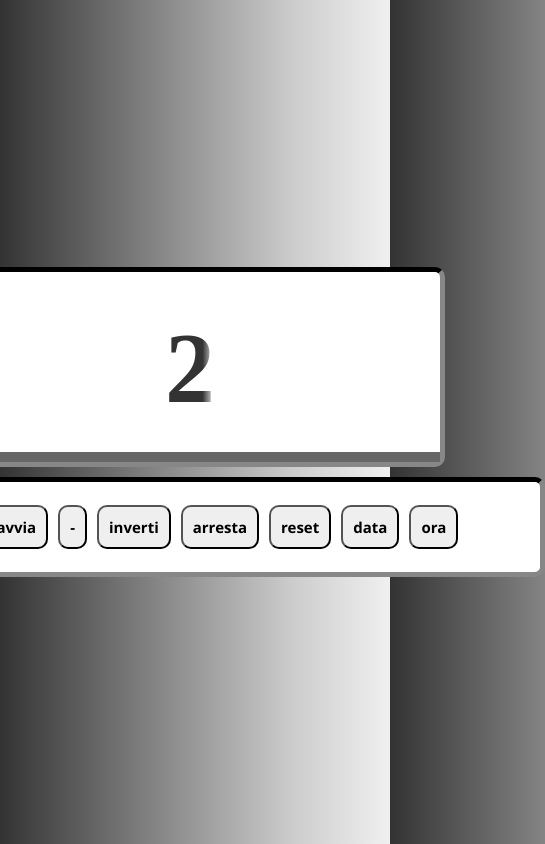
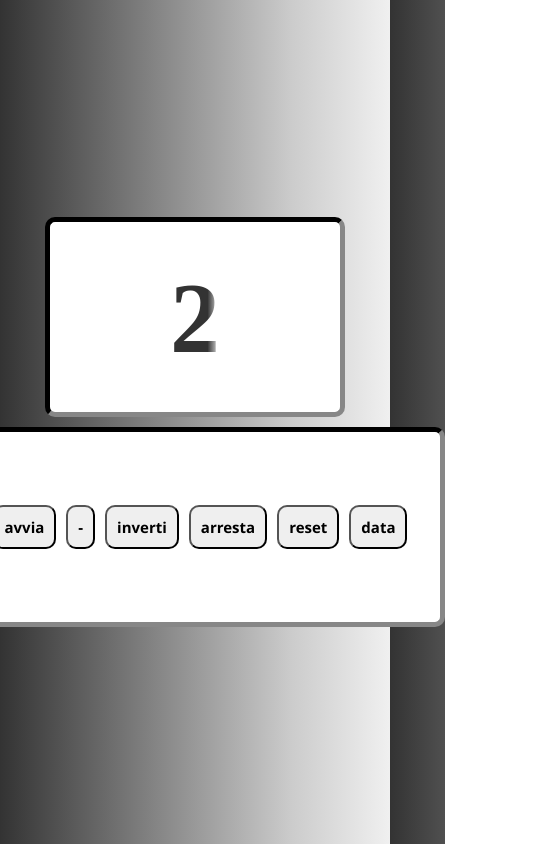
Before and after one commit to gbldmn/il-contatore, a plain HTML site: page index.html in a window 390 px wide. Both pictures are taken after a click on the button "avvia". Shown: the whole page, 545 px wide, since content can reach past the window. Drawn offline with Linux system fonts and the light colour scheme.

Commit message:
aggiunta media query fine esercizio

```diff
--- a/file.css/style.css
+++ b/file.css/style.css
@@ -52,11 +52,7 @@ border-radius: 50px;
 font-weight: bolder;
 font-size: 15px;
 }
-.blocchetto {
-    width: 100%;
-    height: 10px;
-    background-color: #666;
-}
+
 .dd {
     display: flex;
     flex-direction: column;
@@ -77,10 +73,26 @@ font-size: 15px;
     align-items: center;
     justify-content: center;
     }
-    .dd1 {
-        display: flex;
-        flex-direction: column;
-        align-items: end;
-        position: relative;
-        justify-content: end;
+.blocchetto {
+    width: 100%;
+    height: 10px;
+    background-color: #666;
+}
+
+@media only screen and (max-width: 730px){
+
+    .bottoni {
+        width: 500px;
+        height: 200px;
     }
+    .counter {
+        width: 300px;
+    }
+    .circle1 {
+        display: none;
+    }
+    .ora {
+        display: none;
+    }
+
+}
--- a/index.html
+++ b/index.html
@@ -7,19 +7,19 @@
     <title>Document</title>
 </head>
 <body>
-    <div class="counter dd ">
+    <div class="counter dd " id="counter">
         <h1 class="boer">0</h1>
-        <div class="blocchetto"></div>
+        </div>
     </div>
     <div class="bottoni" >
-        <button class="circle" onclick="velocizza()"> x</button>
+        <button class="circle1" onclick="velocizza()"> x</button>
         <button onclick="avvia()">avvia</button>
         <button  class="circle" onclick="rallenta()"> - </button>
         <button onclick="inverti()"> inverti</button>
         <button onclick="arresta()">arresta</button>
         <button onclick="reset()">reset</button>
         <button onclick="data()"> data</button>
-        <button onclick="ora()"> ora</button>
+        <button class="ora"  onclick="ora()"> ora</button>
     </div>
     <script src="main.js"></script>
 </body>
--- a/main.js
+++ b/main.js
@@ -1,6 +1,7 @@
 
 
 let motore = document.querySelector('.counter');
+let blocco = 0;
 let i = 0;
 let intervalId;
 let resetId;
@@ -8,24 +9,20 @@ let rallentaId = true;
 let avviaId = true;
 let conteggioCrescente = true;
 
+
 function avvia(){
 
     if (!intervalId) {
         intervalId = setInterval(function() {
             i++;
-            aggiungiBlocchetto();
-            motore.innerHTML = `<div class="dd1 counter1">
+
+            motore.innerHTML = `<div>
                                     <h1 class="boer">${i}</h1>
-                                    <div class="blocchetto"></div>
                                 </div>`;
         }, 1000);
     }
 }
-function aggiungiBlocchetto() {
-    const blocchetto = document.querySelector('.blocchetto');
-    const nuovoBlocchetto = blocchetto.cloneNode(true);
-    motore.appendChild(nuovoBlocchetto);
-}
+
 function velocizza() {
     if (intervalId) {
         clearInterval(intervalId);
@@ -57,22 +54,6 @@ function rallenta() {
         }, 2000);
     }
 }
-// function inverti() {
-//     if (intervalId) {
-//         clearInterval(intervalId);
-//         intervalId = setInterval(function () {
-//             rallentaId = false
-//             if (conteggioCrescente){
-//             i--;
-//             conteggioCrescente = false;
-//             console.log(conteggioCrescente)
-//             }else if (conteggioCrescente == false) {
-//             i++;
-//             }
-//             motore.innerHTML = `<h1>${i}</h1>`;
-//         }, 1000);
-//     }
-// }
 function inverti(){
     if (intervalId){
         clearInterval(intervalId);
```
